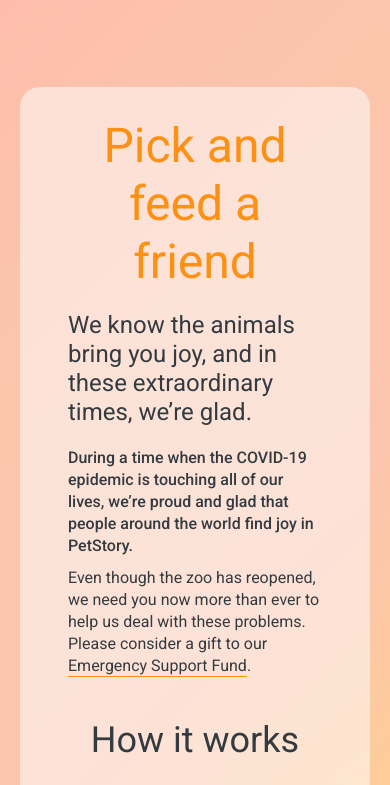
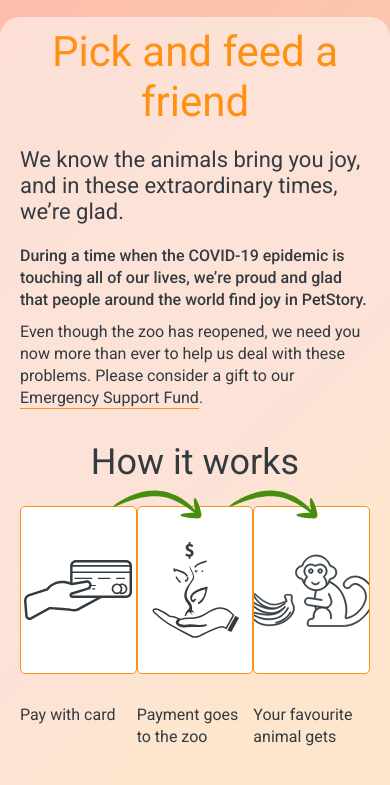
Before and after one commit to ZheKoGit/online-zoo, a website: page pages/main/index.html in a window 390 px wide. Shown: the part 1792-2577 px from the top of the page. Drawn offline with Linux system fonts and the light colour scheme.

Commit message:
feat: layout of the Donate section for screens of size 640 and 320

```diff
--- a/pages/main/index.html
+++ b/pages/main/index.html
@@ -189,7 +189,7 @@
 			<div class="decor catalog__decor_right"></div>
 		</section>
 		<section class="donate">
-			<div class="container">
+			<div class="container donate__container">
 				<div class="donate__wrapper">
 					<h2 class="h2 text_theme_color donate__title">Pick and feed a friend</h2>
 					<p class="subtitle donate__subtitle">We know the animals bring you joy, and in these extraordinary
@@ -207,13 +207,13 @@
 						<div class="donate__content">
 							<p class="donate__content-text">Pay with card</p>
 							<div class="donate__image donate__image-one"></div>
+							<div class="donate__icon"></div>
 						</div>
-						<div class="donate__icon"></div>
 						<div class="donate__content">
 							<p class="donate__content-text">Payment goes to the zoo</p>
 							<div class="donate__image donate__image-two"></div>
+							<div class="donate__icon"></div>
 						</div>
-						<div class="donate__icon"></div>
 						<div class="donate__content">
 							<p class="donate__content-text">Your favourite animal gets delicious dish</p>
 							<div class="donate__image donate__image-three"></div>
--- a/src/sass/layouts/_donate.scss
+++ b/src/sass/layouts/_donate.scss
@@ -5,6 +5,20 @@
 
 	@include media-laptop {
 		padding: 30px 0 50px;
+	}
+
+	@include media-tablet {
+		padding: 20px 0 20px;
+	}
+
+	@include media-mobile {
+		padding: 20px 10px;
+	}
+}
+
+.donate__container {
+	@include media-tablet {
+		padding: 0;
 	}
 }
 
@@ -18,13 +32,20 @@
 
 .donate__wrapper {
 	padding: 41px 99px 59px;
-	margin-top: 60px;
 	background: $color-fon-add;
 	border-radius: 20px;
 
 	@include media-laptop {
 		max-width: 940px;
 		padding: 30px 48px 50px;
+	}
+
+	@include media-tablet {
+		padding: 10px 20px 60px;
+	}
+
+	@include media-mobile {
+		padding: 20px 0 40px;
 	}
 }
 
@@ -35,6 +56,15 @@
 	@include media-laptop {
 		margin-bottom: 20px;
 	}
+
+	@include media-tablet {
+		@include font(400, 4.2rem, 5rem);
+	}
+
+	@include media-mobile {
+		margin-bottom: 10px;
+		@include font(400, 2.4rem, 2.9rem);
+	}
 }
 
 .donate__subtitle {
@@ -42,6 +72,15 @@
 
 	@include media-laptop {
 		margin-bottom: 20px;
+	}
+
+	@include media-tablet {
+		@include font(400, 2.2rem, 2.6rem);
+	}
+
+	@include media-mobile {
+		@include font(400, 1.8rem, 2.2rem);
+		text-align: center;
 	}
 }
 
@@ -57,16 +96,73 @@
 		@include media-laptop {
 			margin-bottom: 40px;
 		}
+
+		@include media-tablet {
+			margin-bottom: 30px;
+		}
+	}
+
+	@include media-mobile {
+		display: none;
 	}
 }
 
 .donate__h3 {
 	margin-bottom: 40px;
 	text-align: center;
+
+	@include media-tablet {
+		margin-bottom: 20px;
+	}
+
+	@include media-mobile {
+		@include font(400, 2.4rem, 2.9rem);
+	}
+}
+
+.donate__columns {
+	@include columns(flex, space-between, flex-start);
+	max-width: 764px;
+	margin: auto;
+	margin-bottom: 60px;
+
+	@include media-laptop {
+		margin-bottom: 70px;
+	}
+
+	@include media-tablet {
+		position: relative;
+		justify-content: space-between;
+		margin-bottom: 40px;
+	}
+
+	@include media-mobile {
+		flex-direction: column;
+		align-items: center;
+		margin-bottom: 10px;
+	}
+}
+
+.donate__content {
+	position: relative;
+	@include columns;
+	flex-direction: column-reverse;
+	align-items: flex-start;
+	flex-basis: 168px;
+
+	@include media-mobile {
+		width: 168px;
+		margin-bottom: 30px;
+	}
+}
+
+.donate__content-text {
+	height: 44px;
+	overflow: hidden;
 }
 
 .donate__image {
-	width: 168px;
+	width: 100%;
 	height: 168px;
 	margin-bottom: 30px;
 	border: 1px solid $color-button;
@@ -74,6 +170,10 @@
 	background-repeat: no-repeat;
 	background-position: 50%;
 	background-color: $color-light;
+
+	@include media-mobile {
+		margin-bottom: 10px;
+	}
 }
 
 .donate__image-one {
@@ -89,27 +189,30 @@
 }
 
 .donate__icon {
+	position: absolute;
+	top: 57px;
+	right: -100px;
 	width: 69px;
 	height: 35px;
-	margin: 62px 30px 0;
 	background-repeat: no-repeat;
 	background-position: 50%;
 	background-image: url(../../src/img/icons/next.svg);
-}
 
-.donate__columns {
-	@include columns(flex, center, flex-start);
-	margin-bottom: 60px;
+	@include media-tablet {
+		top: -16px;
+		right: -65px;
+		z-index: 1;
+		width: 89px;
+		height: 29px;
+		background-image: url(../../src/img/icons/next_color.svg);
+	}
 
-	@include media-laptop {
-		margin-bottom: 70px;
+	@include media-mobile {
+		bottom: -3px;
+		top: auto;
+		right: -60px;
+		transform: rotate(83deg);
 	}
-}
-
-.donate__content {
-	@include columns;
-	flex-direction: column-reverse;
-	width: 168px;
 }
 
 .donate__button_link {
```
Also changed, not shown: src/sass/style.css, 1 other file.
